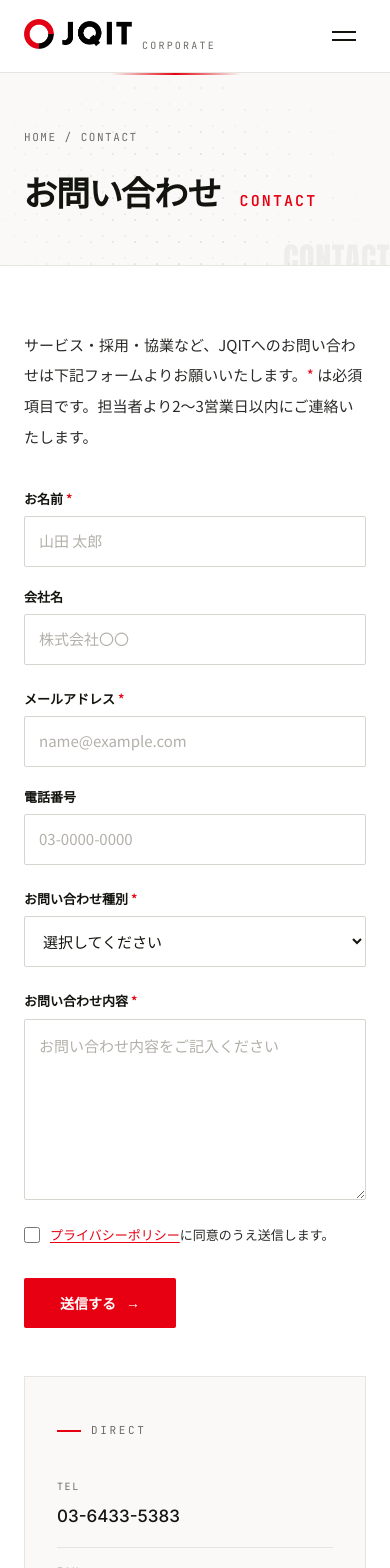
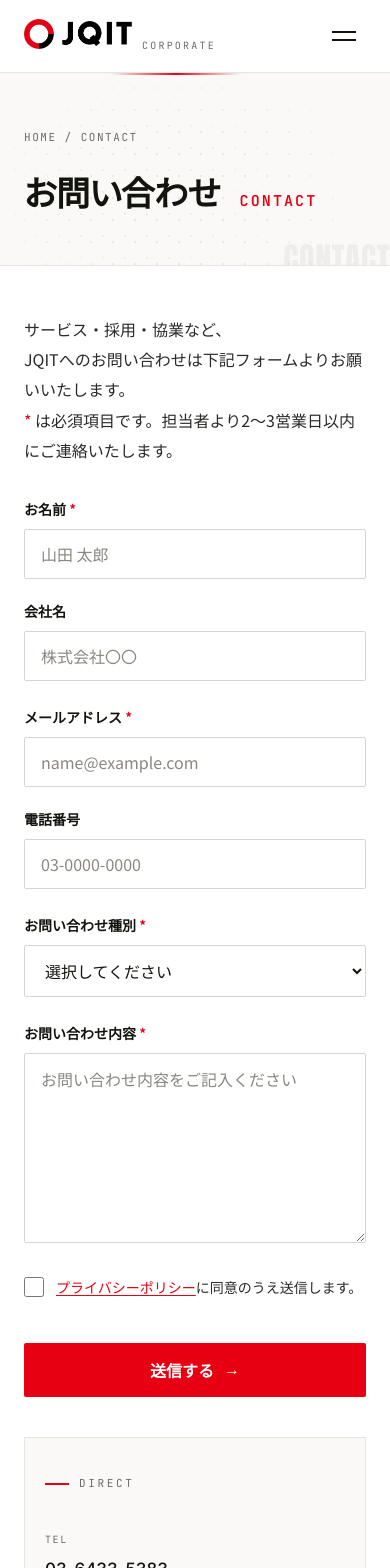
Before and after one commit to JQT-AI-Sol/jqit-corporate, a Next.js app: page /contact in a window 390 px wide. Shown: the top 1568 px of the page. Built offline with nearby package versions, Linux system fonts and the light colour scheme.

Commit message:
Improve contact form mobile UX

```diff
--- a/app/contact/page.tsx
+++ b/app/contact/page.tsx
@@ -23,18 +23,21 @@ export default function ContactPage() {
   return (
     <>
       <PageHeader title="お問い合わせ" en="Contact" />
-      <section className="bg-paper pb-24 pt-16 min-[720px]:pt-20">
+      <section className="bg-paper pb-20 pt-12 min-[720px]:pb-24 min-[720px]:pt-20">
         <Container>
-          <div className="grid grid-cols-1 items-start gap-12 min-[1024px]:grid-cols-[1.5fr_1fr] min-[1024px]:gap-16">
+          <div className="grid grid-cols-1 items-start gap-10 min-[1024px]:grid-cols-[1.5fr_1fr] min-[1024px]:gap-16">
             <FadeIn>
-              <p className="mb-9 text-[15px] leading-[2.05] text-body">
-                サービス・採用・協業など、JQITへのお問い合わせは下記フォームよりお願いいたします。
+              <p className="mb-8 text-base leading-[1.9] text-body min-[720px]:mb-9">
+                <span className="inline-block">サービス・採用・協業など、</span>
+                <span className="inline-block">
+                  JQITへのお問い合わせは下記フォームよりお願いいたします。
+                </span>
                 <span className="text-brand">*</span>{" "}
                 は必須項目です。担当者より2〜3営業日以内にご連絡いたします。
               </p>
               <ContactForm />
             </FadeIn>
-            <FadeIn className="border border-line bg-cream px-8 py-9">
+            <FadeIn className="border border-line bg-cream px-5 py-7 min-[600px]:px-8 min-[600px]:py-9">
               <Kicker className="mb-6">Direct</Kicker>
               {directInfos.map((info) => (
                 <div key={info.label} className="border-b border-line py-4">
--- a/components/contact/ContactForm.tsx
+++ b/components/contact/ContactForm.tsx
@@ -1,16 +1,17 @@
 "use client";
 
 import Link from "next/link";
-import { useActionState } from "react";
+import { useActionState, useEffect, useRef } from "react";
 import { submitContact } from "@/app/contact/actions";
 import {
   contactCategories,
   type ContactField,
   initialContactState,
 } from "@/lib/contact";
+import { clearContactDraft, connectContactDraft } from "@/lib/contact-draft";
 
 const fieldCls =
-  "w-full rounded-card border border-[#d8d5d0] bg-white px-3.5 py-[13px] text-[15px] text-ink outline-none transition-colors placeholder:text-[#b3b0aa] focus:border-brand aria-[invalid=true]:border-brand";
+  "min-h-12 w-full rounded-card border border-[#d8d5d0] bg-white px-4 py-3 text-base text-ink outline-none transition-colors placeholder:text-[#8a8781] focus:border-brand aria-[invalid=true]:border-brand";
 
 function FieldError({ id, message }: { id: string; message?: string }) {
   if (!message) return null;
@@ -26,6 +27,16 @@ export function ContactForm() {
     submitContact,
     initialContactState,
   );
+  const formRef = useRef<HTMLFormElement>(null);
+
+  useEffect(() => {
+    if (!formRef.current) return;
+    return connectContactDraft(formRef.current);
+  }, []);
+
+  useEffect(() => {
+    if (state.status === "success") clearContactDraft();
+  }, [state.status]);
 
   const errorId = (field: ContactField) => `${field}-error`;
   const a11y = (field: ContactField) =>
@@ -51,7 +62,12 @@ export function ContactForm() {
   }
 
   return (
-    <form action={formAction} noValidate className="flex flex-col gap-6">
+    <form
+      ref={formRef}
+      action={formAction}
+      noValidate
+      className="flex flex-col gap-6"
+    >
       {state.formError && (
         <p
           role="alert"
@@ -63,7 +79,7 @@ export function ContactForm() {
 
       <div className="grid grid-cols-1 gap-5 min-[600px]:grid-cols-2">
         <div className="flex flex-col gap-2">
-          <label htmlFor="name" className="text-[13px] font-semibold text-ink">
+          <label htmlFor="name" className="text-sm font-semibold leading-6 text-ink">
             お名前 <span className="text-brand">*</span>
           </label>
           <input
@@ -77,7 +93,7 @@ export function ContactForm() {
           <FieldError id={errorId("name")} message={state.fieldErrors.name} />
         </div>
         <div className="flex flex-col gap-2">
-          <label htmlFor="company" className="text-[13px] font-semibold text-ink">
+          <label htmlFor="company" className="text-sm font-semibold leading-6 text-ink">
             会社名
           </label>
           <input
@@ -92,7 +108,7 @@ export function ContactForm() {
 
       <div className="grid grid-cols-1 gap-5 min-[600px]:grid-cols-2">
         <div className="flex flex-col gap-2">
-          <label htmlFor="email" className="text-[13px] font-semibold text-ink">
+          <label htmlFor="email" className="text-sm font-semibold leading-6 text-ink">
             メールアドレス <span className="text-brand">*</span>
           </label>
           <input
@@ -106,7 +122,7 @@ export function ContactForm() {
           <FieldError id={errorId("email")} message={state.fieldErrors.email} />
         </div>
         <div className="flex flex-col gap-2">
-          <label htmlFor="tel" className="text-[13px] font-semibold text-ink">
+          <label htmlFor="tel" className="text-sm font-semibold leading-6 text-ink">
             電話番号
           </label>
           <input
@@ -120,7 +136,7 @@ export function ContactForm() {
       </div>
 
       <div className="flex flex-col gap-2">
-        <label htmlFor="category" className="text-[13px] font-semibold text-ink">
+        <label htmlFor="category" className="text-sm font-semibold leading-6 text-ink">
           お問い合わせ種別 <span className="text-brand">*</span>
         </label>
         <select
@@ -143,7 +159,7 @@ export function ContactForm() {
       </div>
 
       <div className="flex flex-col gap-2">
-        <label htmlFor="message" className="text-[13px] font-semibold text-ink">
+        <label htmlFor="message" className="text-sm font-semibold leading-6 text-ink">
           お問い合わせ内容 <span className="text-brand">*</span>
         </label>
         <textarea
@@ -158,16 +174,18 @@ export function ContactForm() {
       </div>
 
       <div className="flex flex-col gap-2">
-        <label className="flex cursor-pointer items-start gap-2.5 text-[13px] leading-[1.7] text-body">
+        <label className="flex min-h-11 cursor-pointer items-start gap-3 py-2 text-sm leading-6 text-body">
           <input
             type="checkbox"
             name="privacy"
-            className="mt-[3px] h-4 w-4 accent-brand"
+            className="mt-0.5 h-5 w-5 shrink-0 accent-brand"
             {...a11y("privacy")}
           />
           <span>
             <Link
               href="/privacy-policy"
+              target="_blank"
+              rel="noopener noreferrer"
               className="text-brand underline underline-offset-2"
             >
               プライバシーポリシー
@@ -182,7 +200,7 @@ export function ContactForm() {
         <button
           type="submit"
           disabled={isPending}
-          className="inline-flex cursor-pointer items-center gap-2.5 rounded-card bg-brand px-9 py-[15px] text-sm font-semibold text-white transition-colors hover:bg-brand-dark disabled:cursor-wait disabled:opacity-60"
+          className="inline-flex min-h-12 w-full cursor-pointer items-center justify-center gap-2.5 rounded-card bg-brand px-9 py-[15px] text-base font-semibold text-white transition-colors hover:bg-brand-dark disabled:cursor-wait disabled:opacity-60 min-[600px]:w-auto"
         >
           {isPending ? "送信中…" : "送信する"}
           <span aria-hidden className="font-mono">
--- a/components/contact/StaticContactForm.tsx
+++ b/components/contact/StaticContactForm.tsx
@@ -1,7 +1,8 @@
 "use client";
 
 import Link from "next/link";
-import { useState } from "react";
+import { useEffect, useRef, useState } from "react";
+import { clearContactDraft, connectContactDraft } from "@/lib/contact-draft";
 import { siteConfig } from "@/lib/site-config";
 
 /**
@@ -41,7 +42,7 @@ const labels: Record<Exclude<Field, "privacy">, string> = {
 };
 
 const fieldCls =
-  "w-full rounded-card border border-[#d8d5d0] bg-white px-3.5 py-[13px] text-[15px] text-ink outline-none transition-colors placeholder:text-[#b3b0aa] focus:border-brand aria-[invalid=true]:border-brand";
+  "min-h-12 w-full rounded-card border border-[#d8d5d0] bg-white px-4 py-3 text-base text-ink outline-none transition-colors placeholder:text-[#8a8781] focus:border-brand aria-[invalid=true]:border-brand";
 
 function FieldError({ id, message }: { id: string; message?: string }) {
   if (!message) return null;
@@ -83,6 +84,16 @@ export function StaticContactForm() {
   const [status, setStatus] = useState<"idle" | "sending" | "success">("idle");
   const [fieldErrors, setFieldErrors] = useState<Partial<Record<Field, string>>>({});
   const [formError, setFormError] = useState<string | null>(null);
+  const formRef = useRef<HTMLFormElement>(null);
+
+  useEffect(() => {
+    if (!formRef.current) return;
+    return connectContactDraft(formRef.current);
+  }, []);
+
+  useEffect(() => {
+    if (status === "success") clearContactDraft();
+  }, [status]);
 
   const errorId = (field: Field) => `${field}-error`;
   const a11y = (field: Field) =>
@@ -153,7 +164,12 @@ export function StaticContactForm() {
   }
 
   return (
-    <form onSubmit={handleSubmit} noValidate className="flex flex-col gap-6">
+    <form
+      ref={formRef}
+      onSubmit={handleSubmit}
+      noValidate
+      className="flex flex-col gap-6"
+    >
       {formError && (
         <p
           role="alert"
@@ -165,7 +181,7 @@ export function StaticContactForm() {
 
       <div className="grid grid-cols-1 gap-5 min-[600px]:grid-cols-2">
         <div className="flex flex-col gap-2">
-          <label htmlFor="your-name" className="text-[13px] font-semibold text-ink">
+          <label htmlFor="your-name" className="text-sm font-semibold leading-6 text-ink">
             お名前 <span className="text-brand">*</span>
           </label>
           <input
@@ -179,7 +195,7 @@ export function StaticContactForm() {
           <FieldError id={errorId("your-name")} message={fieldErrors["your-name"]} />
         </div>
         <div className="flex flex-col gap-2">
-          <label htmlFor="your-name-kana" className="text-[13px] font-semibold text-ink">
+          <label htmlFor="your-name-kana" className="text-sm font-semibold leading-6 text-ink">
             フリガナ <span className="text-brand">*</span>
           </label>
           <input
@@ -201,7 +217,7 @@ export function StaticContactForm() {
         <div className="flex flex-col gap-2">
           <label
             htmlFor="your-name-company"
-            className="text-[13px] font-semibold text-ink"
+            className="text-sm font-semibold leading-6 text-ink"
           >
             会社名 <span className="text-brand">*</span>
           </label>
@@ -219,7 +235,7 @@ export function StaticContactForm() {
           />
         </div>
         <div className="flex flex-col gap-2">
-          <label htmlFor="department" className="text-[13px] font-semibold text-ink">
+          <label htmlFor="department" className="text-sm font-semibold leading-6 text-ink">
             部署 <span className="text-brand">*</span>
           </label>
           <input
@@ -236,7 +252,7 @@ export function StaticContactForm() {
 
       <div className="grid grid-cols-1 gap-5 min-[600px]:grid-cols-2">
         <div className="flex flex-col gap-2">
-          <label htmlFor="your-email" className="text-[13px] font-semibold text-ink">
+          <label htmlFor="your-email" className="text-sm font-semibold leading-6 text-ink">
             メールアドレス <span className="text-brand">*</span>
           </label>
           <input
@@ -250,7 +266,7 @@ export function StaticContactForm() {
           <FieldError id={errorId("your-email")} message={fieldErrors["your-email"]} />
         </div>
         <div className="flex flex-col gap-2">
-          <label htmlFor="your-telephone" className="text-[13px] font-semibold text-ink">
+          <label htmlFor="your-telephone" className="text-sm font-semibold leading-6 text-ink">
             電話番号 <span className="text-brand">*</span>
           </label>
           <input
@@ -269,7 +285,7 @@ export function StaticContactForm() {
       </div>
 
       <div className="flex flex-col gap-2">
-        <label htmlFor="category" className="text-[13px] font-semibold text-ink">
+        <label htmlFor="category" className="text-sm font-semibold leading-6 text-ink">
           お問い合わせ種別 <span className="text-brand">*</span>
         </label>
         <select
@@ -292,7 +308,7 @@ export function StaticContactForm() {
       </div>
 
       <div className="flex flex-col gap-2">
-        <label htmlFor="your-message" className="text-[13px] font-semibold text-ink">
+        <label htmlFor="your-message" className="text-sm font-semibold leading-6 text-ink">
           お問い合わせ内容 <span className="text-brand">*</span>
         </label>
         <textarea
@@ -307,16 +323,18 @@ export function StaticContactForm() {
       </div>
 
       <div className="flex flex-col gap-2">
-        <label className="flex cursor-pointer items-start gap-2.5 text-[13px] leading-[1.7] text-body">
+        <label className="flex min-h-11 cursor-pointer items-start gap-3 py-2 text-sm leading-6 text-body">
           <input
             type="checkbox"
             name="privacy"
-            className="mt-[3px] h-4 w-4 accent-brand"
+            className="mt-0.5 h-5 w-5 shrink-0 accent-brand"
             {...a11y("privacy")}
           />
           <span>
             <Link
               href="/privacy-policy"
+              target="_blank"
+              rel="noopener noreferrer"
               className="text-brand underline underline-offset-2"
             >
               プライバシーポリシー
@@ -331,7 +349,7 @@ export function StaticContactForm() {
         <button
           type="submit"
           disabled={status === "sending"}
-          className="inline-flex cursor-pointer items-center gap-2.5 rounded-card bg-brand px-9 py-[15px] text-sm font-semibold text-white transition-colors hover:bg-brand-dark disabled:cursor-wait disabled:opacity-60"
+          className="inline-flex min-h-12 w-full cursor-pointer items-center justify-center gap-2.5 rounded-card bg-brand px-9 py-[15px] text-base font-semibold text-white transition-colors hover:bg-brand-dark disabled:cursor-wait disabled:opacity-60 min-[600px]:w-auto"
         >
           {status === "sending" ? "送信中…" : "送信する"}
           <span aria-hidden className="font-mono">
--- a/lib/contact-draft.ts
+++ b/lib/contact-draft.ts
@@ -98,8 +98,9 @@ export function connectContactDraft(form: HTMLFormElement): () => void {
   };
 }
 
-export function clearContactDraft(): void {
-  const storage = getStorage();
+export function clearContactDraft(
+  storage: Pick<Storage, "removeItem"> | null = getStorage(),
+): void {
   if (!storage) return;
 
   try {
--- a/static-export/contact-page.tsx
+++ b/static-export/contact-page.tsx
@@ -29,18 +29,21 @@ export default function ContactPage() {
   return (
     <>
       <PageHeader title="お問い合わせ" en="Contact" />
-      <section className="bg-paper pb-24 pt-16 min-[720px]:pt-20">
+      <section className="bg-paper pb-20 pt-12 min-[720px]:pb-24 min-[720px]:pt-20">
         <Container>
-          <div className="grid grid-cols-1 items-start gap-12 min-[1024px]:grid-cols-[1.5fr_1fr] min-[1024px]:gap-16">
+          <div className="grid grid-cols-1 items-start gap-10 min-[1024px]:grid-cols-[1.5fr_1fr] min-[1024px]:gap-16">
             <FadeIn>
-              <p className="mb-9 text-[15px] leading-[2.05] text-body">
-                サービス・採用・協業など、JQITへのお問い合わせは下記フォームよりお願いいたします。
+              <p className="mb-8 text-base leading-[1.9] text-body min-[720px]:mb-9">
+                <span className="inline-block">サービス・採用・協業など、</span>
+                <span className="inline-block">
+                  JQITへのお問い合わせは下記フォームよりお願いいたします。
+                </span>
                 <span className="text-brand">*</span>{" "}
                 は必須項目です。担当者より2〜3営業日以内にご連絡いたします。
               </p>
               <StaticContactForm />
             </FadeIn>
-            <FadeIn className="border border-line bg-cream px-8 py-9">
+            <FadeIn className="border border-line bg-cream px-5 py-7 min-[600px]:px-8 min-[600px]:py-9">
               <Kicker className="mb-6">Direct</Kicker>
               {directInfos.map((info) => (
                 <div key={info.label} className="border-b border-line py-4">
```
Also changed, not shown: 2 other files (tests, documents, lock files or other folders).
